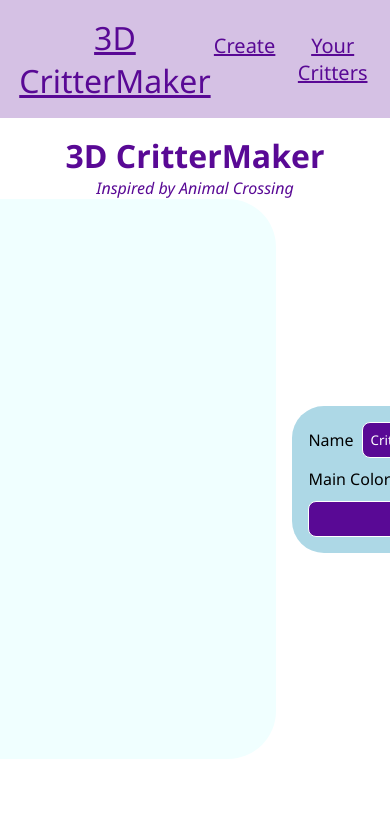
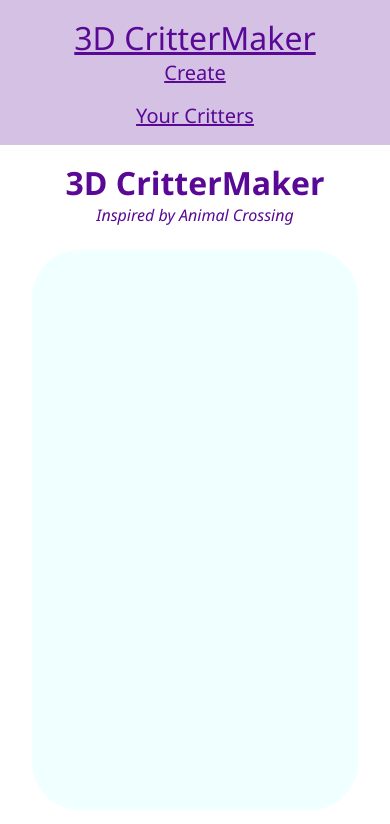
Before and after one commit to talia-storymaker/crittermaker, a Next.js app: page / in a window 390 px wide. Shown: the top 824 px of the page. Built offline with nearby package versions, Linux system fonts and the light colour scheme; no server answers.

Commit message:
Mobile responsive styles

```diff
--- a/app/globals.css
+++ b/app/globals.css
@@ -1,4 +1,5 @@
 /* resets, color scheme */
+
 :root {
   --background: #ffffff;
   --foreground: #590995;
@@ -58,15 +59,21 @@ a {
   justify-content: center;
 }
 
+h1 {
+  margin-bottom: 0.5rem;
+}
+
 .subtitle {
   font-style: italic;
+  font-size: 1rem;
+  font-weight: normal;
 }
 
 /* header/nav */
 
 header {
   display: flex;
-  flex-direction: row;
+  flex-direction: column;
   align-items: center;
   justify-content: space-between;
   padding: 1rem;
@@ -80,8 +87,14 @@ header {
 .nav-list {
   list-style-type: none;
   display: flex;
-  flex-direction: row;
+  flex-direction: column;
   gap: 1rem;
+}
+
+@media (min-width: 768px){
+  header, .nav-list {
+    flex-direction: row;
+  }
 }
 
 /* form */
@@ -117,6 +130,7 @@ button:focus::before,
   height: 100%;
   background: var(--background);
   opacity: 0.25;
+  z-index: -1;
 }
 
 /* utility */
--- a/app/page.module.css
+++ b/app/page.module.css
@@ -1,14 +1,17 @@
 .critterContainer {
   display: flex;
-  flex-direction: row;
+  flex-direction: column;
   align-items: center;
   gap: 1rem;
   position: relative;
+  padding: 1rem;
+  max-width: 100%;
 }
 
 .critter {
   background-color: azure;
   border-radius: 3rem;
+  max-width: 100%;
 }
 
 .controls {
@@ -20,3 +23,9 @@
   flex-direction: column;
   gap: 0.5rem;
 }
+
+@media (min-width: 768px) {
+  .critterContainer {
+    flex-direction: row;
+  }
+}
--- a/app/page.tsx
+++ b/app/page.tsx
@@ -46,8 +46,10 @@ export default function Home() {
     <div className="page">
       <main className="main">
         <div className="header">
-          <h1 className="title">3D CritterMaker</h1>
-          <div className="subtitle">Inspired by Animal Crossing</div>
+          <h1>
+            3D CritterMaker
+            <div className="subtitle">Inspired by Animal Crossing</div>
+          </h1>
         </div>
         <div className={sty.critterContainer}>
           <Canvas
```
Also changed, not shown: app/your-critters/your-critters.module.css (+7 -1 lines).
